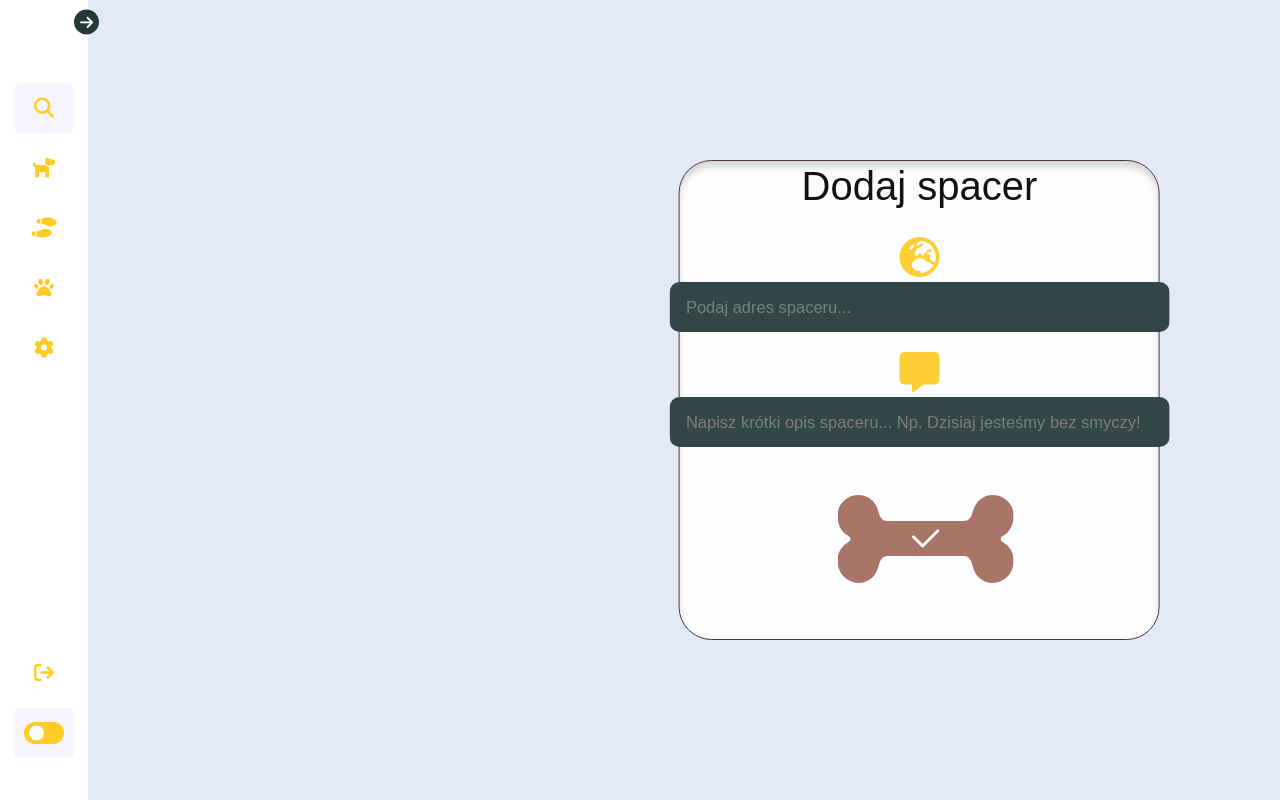
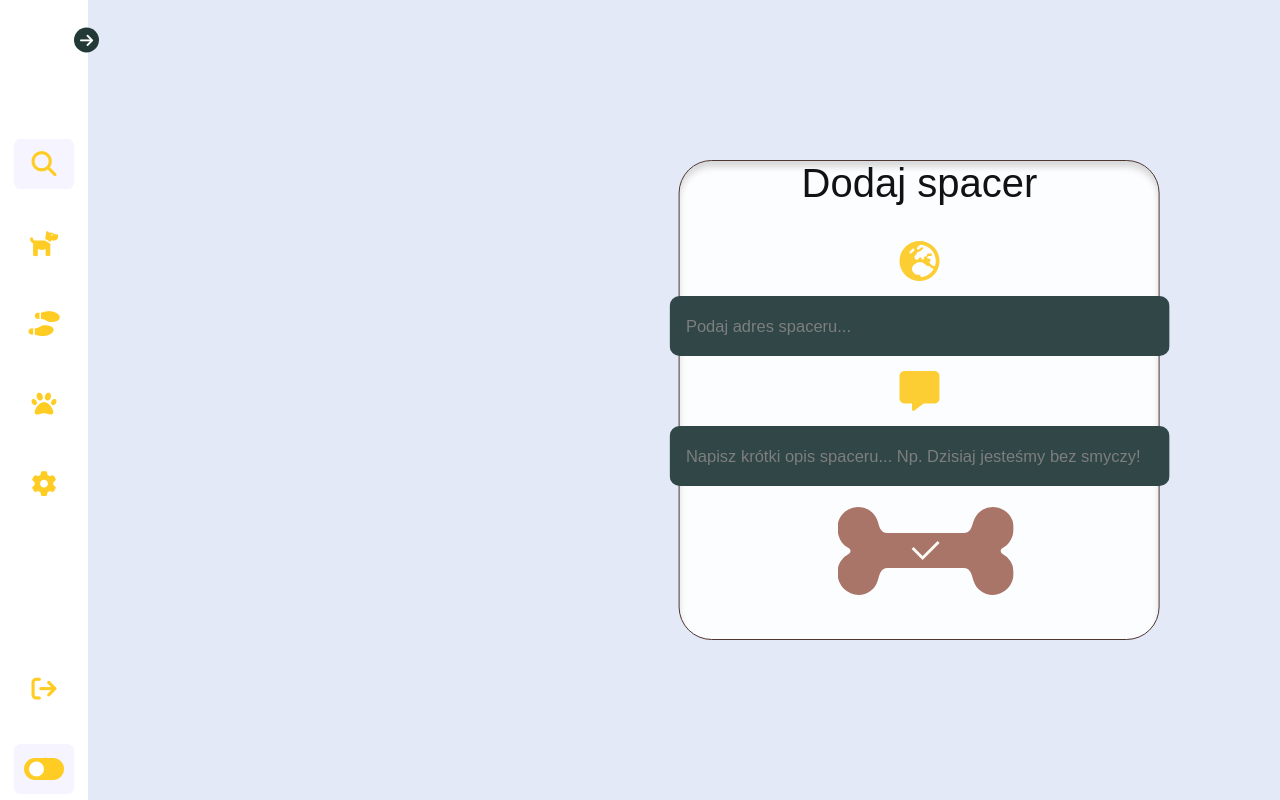
Before and after one commit to GabrielaWielgus/WDPAI, a PHP site: page /walks in a window 1280 px wide. Run offline with PHP 8.4, Linux system fonts and the light colour scheme; some libraries are stand-ins or nearby versions.

Commit message:
Changes styles

```diff
--- a/public/css/style.css
+++ b/public/css/style.css
@@ -146,7 +146,7 @@ body.dark{
     list-style: none;
     display: flex;
     align-items: center;
-    margin-top: 10px;
+    margin-top: 30px;
 }
 
 .sidebar header .image,
@@ -162,7 +162,7 @@ body.dark{
     display: flex;
     align-items: center;
     justify-content: center;
-    font-size: 20px;
+    font-size: 25px;
 }
 
 .sidebar .icon{
@@ -195,8 +195,8 @@ body.dark{
     flex-direction: column;
 }
 header .image-text .name {
-    margin-top: 2px;
-    font-size: 18px;
+    margin-top: 30px;
+    font-size: 25px;
     font-weight: 600;
 }
 
@@ -399,7 +399,7 @@ form.add-walk{
 }
 
 form.add-walk li{
-    height: 25px;
+    height: 40px;
     margin-top: 20px;
     margin-bottom: 70px;
     list-style: none;
@@ -413,7 +413,7 @@ form.add-walk b{
 }
 
 form.add-walk li input{
-    height: 50px;
+    height: 60px;
     width: 500px;
     margin-top: auto;
     display: flex;
@@ -422,7 +422,7 @@ form.add-walk li input{
     color:var(--text-color)
 }
 form.add-walk li .icon{
-    height: 10px;
+    height: 30px;
     display: flex;
     align-items: center;
     justify-content: center;
@@ -471,7 +471,7 @@ body.dark .home .text{
         margin: auto;
         left:52%;
         width:90%;
-        height: 55%;
+        height: 70%;
     }
 
     form.add-walk li input{
--- a/public/views/walks.html
+++ b/public/views/walks.html
@@ -17,7 +17,7 @@
                 </span>
 
                 <div class="text logo-text">
-                    <span class="name">Name</span>
+                    <span class="name">Dog Name</span>
                 </div>
             </div>
 
```
Also changed, not shown: 3 other files.
